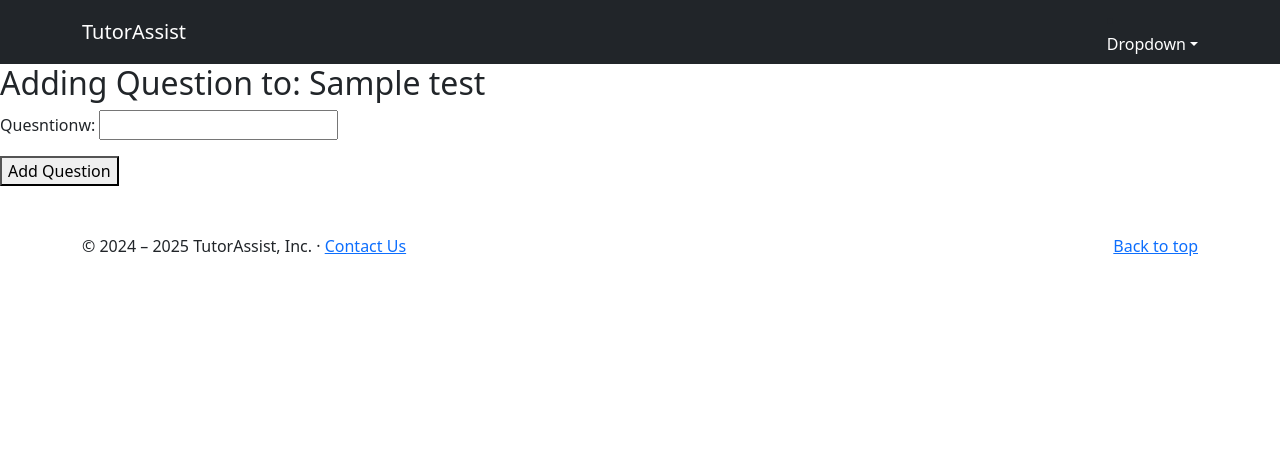
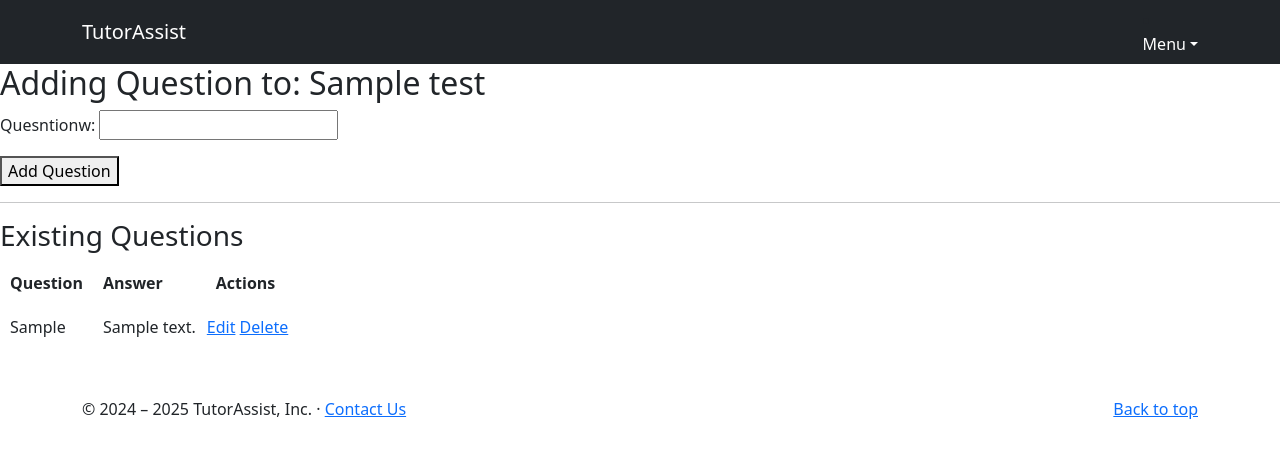
Before and after one commit to Black-Dragon-Kalameet/TutorSystem, a Django app: page /tests/addquestion/1 in a window 1280 px wide. Shown: the top 458 px of the page. Run offline with Django 5.2, Linux system fonts and the light colour scheme; tables that the repository leaves empty hold one stand-in row (values such as "Sample post"); some libraries are stand-ins or nearby versions.

Commit message:
added delete and edit for test and for questions, changed dropdown to menu

```diff
--- a/main/models.py
+++ b/main/models.py
@@ -73,6 +73,7 @@ class faq(models.Model):
 class test(models.Model):
     testname = models.CharField(max_length=200)
     examinee = models.ForeignKey(student, on_delete=models.SET_NULL, blank=True, null=True)
+    timestamp = models.DateTimeField(default=timezone.now)
 
     def __str__(self):
      return self.testname
--- a/main/templates/base.html
+++ b/main/templates/base.html
@@ -16,7 +16,7 @@
 
 
         <li class="nav-item dropdown">
-            <a class="nav-link dropdown-toggle" style="color:#ffffff" role="button" data-bs-toggle="dropdown">Dropdown</a>
+            <a class="nav-link dropdown-toggle" style="color:#ffffff" role="button" data-bs-toggle="dropdown">Menu</a>
             <ul class="dropdown-menu">
 
 
--- a/main/templates/tests/addquestion.html
+++ b/main/templates/tests/addquestion.html
@@ -1,3 +1,4 @@
+
 {% extends 'base.html' %}
 {% block content %}
 <h2>Adding Question to: {{ test.testname }}</h2>
@@ -7,4 +8,31 @@
     {{ form.as_p }}
     <button type="submit">Add Question</button>
 </form>
+
+<hr>
+
+<h3>Existing Questions</h3>
+<table>
+    <thead>
+        <tr>
+            <th style="padding: 10px;">Question</th>
+            <th style="padding: 10px;">Answer</th>
+            <th style="padding: 10px;">Actions</th>
+        </tr>
+    </thead>
+    <tbody>
+        {% for question in questions %}
+        <tr>
+            <td style="padding: 10px;">{{ question.quesntionw }}</td>
+            <td style="padding: 10px;">{{ question.answerw }}</td>
+            <td>
+                <a href="{% url 'editquestion' question.id test.id %}">Edit</a>
+                <a href="{% url 'deletequestion' question.id test.id %}"
+                   onclick="return confirm('Are you sure you want to delete this Question?')">Delete</a>
+            </td>
+        </tr>
+        {% endfor %}
+    </tbody>
+</table>
+
 {% endblock %}
--- a/main/urls.py
+++ b/main/urls.py
@@ -20,7 +20,10 @@ urlpatterns =[
     path('faqs/edit/<int:id>/', views.editfaq, name='editfaq'),
     path('faqs/delete/<int:id>/', views.deletefaq, name='deletefaq'),
     path('tests/addtests/', views.addtest, name='addtests'),
+    path('tests/delete/<int:id>/', views.deletetest, name='deletetest'),
     path('tests/addquestion/<int:test_id>', views.addquestion, name='addquestion'),
+    path('tests/editquestion/<int:id>/<int:test_id>/', views.editquestion, name='editquestion'),
+    path('tests/deletequestion/<int:id>/<int:test_id>/', views.deletequestion, name='deletequestion'),
     path('selecttest/', views.selecttest, name='selecttest'),
     path('viewtest/<int:test_id>/', views.viewtest, name='viewtest'),
     path('selecttest2/', views.selecttest2, name='selecttest2'),
--- a/main/views.py
+++ b/main/views.py
@@ -214,10 +214,15 @@ def addtest(request):
     return render(request, 'tests/addtests.html', {'form': form, 'alltests':alltests})
 
 
+def deletetest(request, id):
+    test = models.test.objects.get(id=id)
+    test.delete()
+    return redirect('tests/addtests.html')
 
 def addquestion(request, test_id):
+
     test = models.test.objects.get(id=test_id)
-
+    questions = test.questions.all()
     if request.method == 'POST':
         form = forms.qform(request.POST)
         if form.is_valid():
@@ -228,7 +233,30 @@ def addquestion(request, test_id):
     else:
         form = forms.qform()
 
-    return render(request, 'tests/addquestion.html', {'form': form, 'test': test})
+    return render(request, 'tests/addquestion.html', {'form': form, 'test': test, 'questions': questions})
+
+def deletequestion(request, id,test_id):
+    test = models.test.objects.get(id=test_id)
+    question = models.quesntione.objects.get(id=id)
+    question.delete()
+    return redirect('addquestion', test_id=test.id)
+
+
+def editquestion(request, id, test_id):
+    test = models.test.objects.get(id=test_id)
+    question = models.quesntione.objects.get(id=id)
+
+    if request.method == 'POST':
+        form = forms.qform(request.POST, instance=question)
+        if form.is_valid():
+            form.save()
+            return redirect('addquestion', test_id=test.id)
+    else:
+        form = forms.qform(instance=question)
+
+    questions = models.quesntione.objects.filter(test=test)
+
+    return render(request, 'tests/addquestion.html', {'form': form,'questions': questions,'test': test})
 
 
 def selecttest(request):
@@ -259,6 +287,7 @@ def answertest(request, test_id):
 
         if not test.examinee:
             test.examinee = examinee
+            test.timestamp = timezone.now()
             test.save()
 
     if request.method == 'POST':
@@ -268,7 +297,8 @@ def answertest(request, test_id):
             if answer:
                 question.answerw = answer
                 question.save()
-
+        test.timestamp = timezone.now()
+        test.save()
         return redirect('home')
     return render(request, 'tests/answertest.html', {'test': test, 'questions': questions})
 
```
Also changed, not shown: main/templates/tests/addtests.html (+24 -9 lines), main/templates/tests/editquestion.html (added, +9 -0 lines), main/templates/tests/selecttest.html (+1 -1 lines), main/migrations/0012_test_timestamp.py (added).
